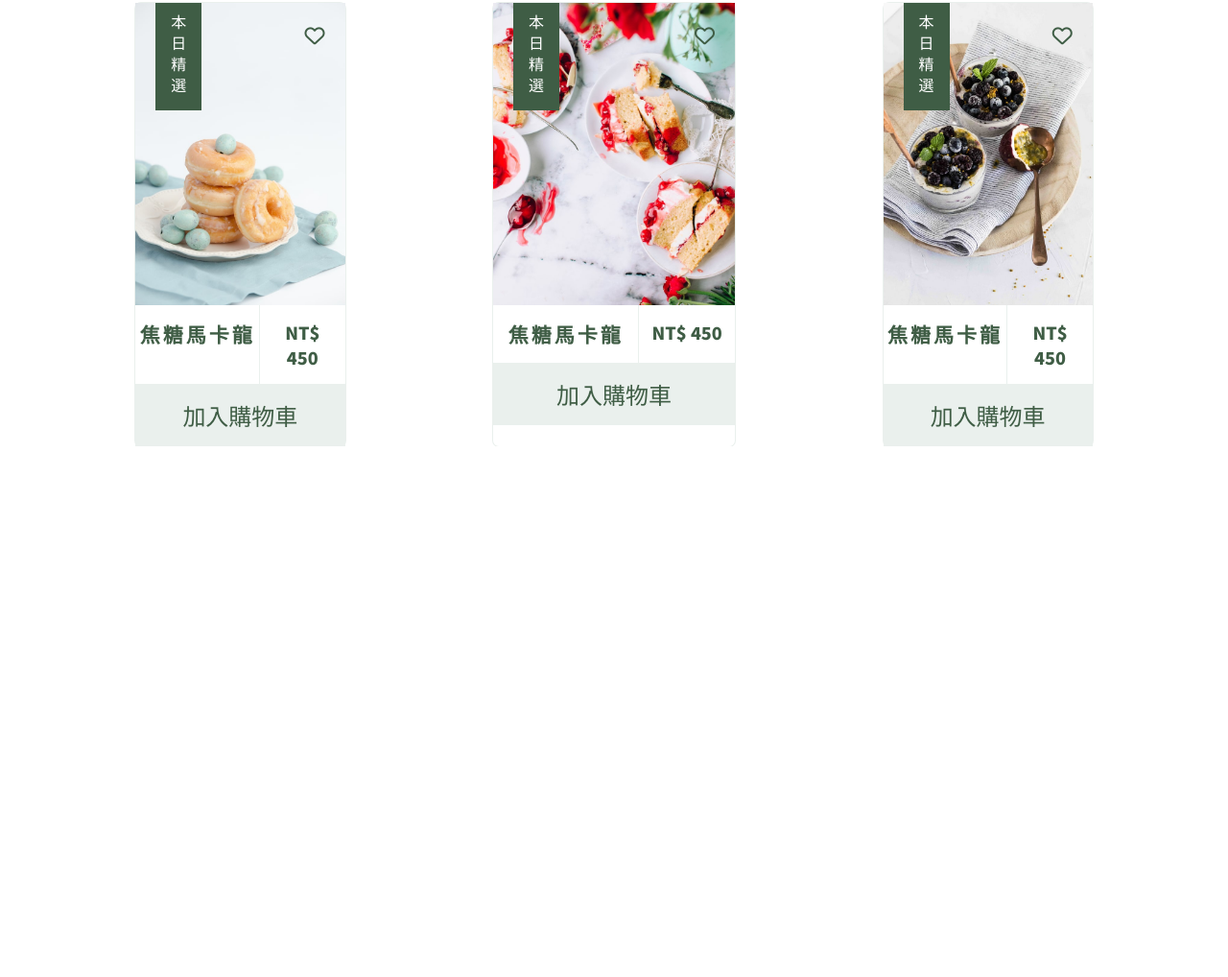
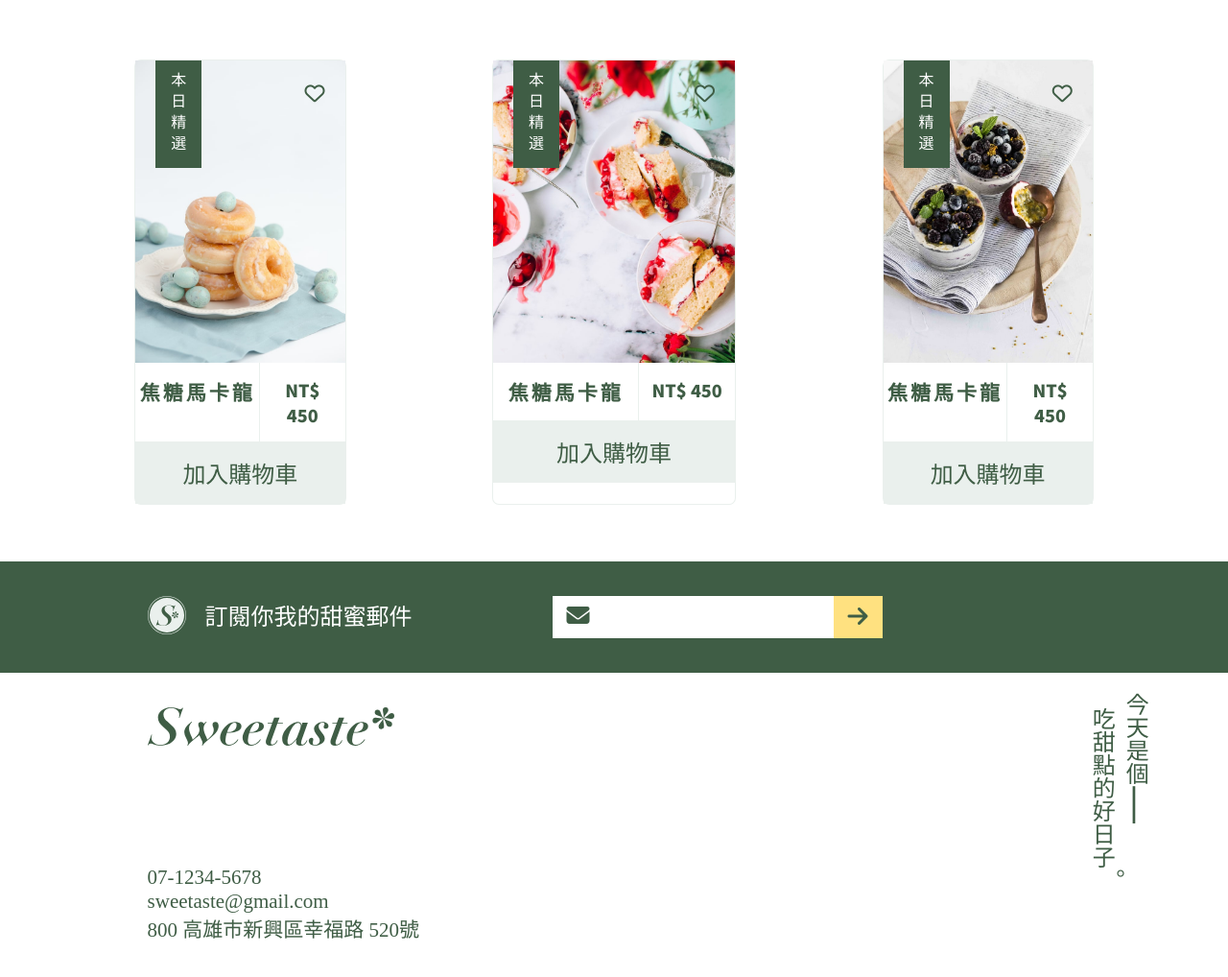
Before and after one commit to laidasan/SweetCake, a website: page page/index.html in a window 1280 px wide. Shown: the part 2657-3675 px from the top of the page at 96% size. Before the commit the page ends 3122 px from the top, so only its background shows below. Drawn offline with Linux system fonts and the light colour scheme.

Commit message:
index.html finish

```diff
--- /dev/null
+++ b/js/app.js
@@ -0,0 +1,14 @@
+(function() {
+    // window.addEventListener('click',(e) => {
+    //     console.log(e.button);
+    //     if(e.button === 2) {
+    //         console.log('kk');
+    //         e.returnValue = false;
+    //         e.cancelBubble = true;
+    //         return false;
+    //     }
+    // })
+    document.oncontextmenu = function() {
+        return false;
+    }
+}) ()
--- a/page/index.html
+++ b/page/index.html
@@ -1,5 +1,6 @@
 <!DOCTYPE html>
 <html lang="en">
+
 <head>
     <meta charset="UTF-8">
     <meta name="viewport" content="width=device-width, initial-scale=1.0">
@@ -12,6 +13,7 @@
     <style>
     </style>
 </head>
+
 <body>
     <div class="header">
         <div class="header__logo-box"><img src="../img/logo/logo-all-dark.svg" alt="" class="header__logo"></div>
@@ -39,12 +41,13 @@
     </div>
 
     <section class="article">
-        <div class="article__img-box article__img-box--left"><img src="../img/image/home/article-1.jfif" alt="" class="article__img"></div>
+        <div class="article__img-box article__img-box--left"><img src="../img/image/home/article-1.jfif" alt=""
+                class="article__img"></div>
         <div class="article-txt article-txt--right">
             <h1 class="primary-main article__title">
                 <span class="article__title__line article__title--firstline">為什麼———</span>
                 <span class="article__title__line article__title--secondline">選擇了做甜點<span>?</span></span>
-                </h1>
+            </h1>
             <p class="article__content">
                 <span class="article__content__line">青山依舊在，幾度夕陽紅。慣看春秋月</span>
                 <span class="article__content__line">一壺濁酒喜相逢，浪花淘盡英雄。是非</span>
@@ -58,7 +61,7 @@
             <h1 class="primary-main article__title">
                 <span class="article__title__line article__title--firstline">為什麼———</span>
                 <span class="article__title__line article__title--secondline">選擇了做甜點<span>?</span></span>
-                </h1>
+            </h1>
             <p class="article__content">
                 <span class="article__content__line">青山依舊在，幾度夕陽紅。慣看春秋月</span>
                 <span class="article__content__line">一壺濁酒喜相逢，浪花淘盡英雄。是非</span>
@@ -66,7 +69,8 @@
                 <span class="article__content__line">樵江渚上，古今多少事，都付笑談中。</span>
             </p>
         </div>
-        <div class="article__img-box article__img-box--right"><img src="../img/image/home/article-1.jfif" alt="" class="article__img"></div>
+        <div class="article__img-box article__img-box--right"><img src="../img/image/home/article-1.jfif" alt=""
+                class="article__img"></div>
     </section>
     <section class="slogan">
         <h1 class="heading-secondary slogan__title u-color-primaryDark">
@@ -77,7 +81,8 @@
     <section class="commodity">
         <div class="commodity-container">
             <div class="commodity-wrap">
-                <div class="commodity__img-box"><img src="../img/image/commodity/cake_1.jfif" alt="" class="commodity__img"></div>
+                <div class="commodity__img-box"><img src="../img/image/commodity/cake_1.jfif" alt=""
+                        class="commodity__img"></div>
                 <div class="commodity-info">
                     <h4 class="heading-fourth commodity__name">焦糖馬卡龍</h4>
                     <span class="heading-fourth commodity__money">NT$ 450</span>
@@ -87,7 +92,8 @@
                 <div class="commodity__heart"><i class="far fa-heart"></i></div>
             </div>
             <div class="commodity-wrap">
-                <div class="commodity__img-box"><img src="../img/image/commodity/cake_2.jfif" alt="" class="commodity__img"></div>
+                <div class="commodity__img-box"><img src="../img/image/commodity/cake_2.jfif" alt=""
+                        class="commodity__img"></div>
                 <div class="commodity-info">
                     <h4 class="heading-fourth commodity__name">焦糖馬卡龍</h4>
                     <span class="heading-fourth commodity__money">NT$ 450</span>
@@ -97,7 +103,8 @@
                 <div class="commodity__heart"><i class="far fa-heart"></i></div>
             </div>
             <div class="commodity-wrap">
-                <div class="commodity__img-box"><img src="../img/image/commodity/cake_3.jfif" alt="" class="commodity__img"></div>
+                <div class="commodity__img-box"><img src="../img/image/commodity/cake_3.jfif" alt=""
+                        class="commodity__img"></div>
                 <div class="commodity-info">
                     <h4 class="heading-fourth commodity__name">焦糖馬卡龍</h4>
                     <span class="heading-fourth commodity__money">NT$ 450</span>
@@ -108,5 +115,36 @@
             </div>
         </div>
     </section>
+    <footer class="footer">
+        <div class="contact">
+            <div class="contact-container">
+                <div class="contact__text">
+                    <img src="../img/logo/logo-light.svg" alt="" class="contact__logo">
+                    <h3 class="heading-thread contact__span">訂閱你我的甜蜜郵件</h3>
+                </div>
+                <form action="" class="contact-form">
+                    <label for="email" class="contact__label">
+                        <i class="fas fa-envelope contact__emailIcon"></i>
+                    </label>
+                    <input type="email" name="email" id="email" class="contact__email">
+                    <button class="contact__btn"><i class="fas fa-arrow-right"></i></button>
+                </form>
+            </div>
+        </div>
+        <div class="footer-content">
+            <img src="../img/logo/logotype-lg-dark.svg" alt="" class="footer__logo">
+            <div class="footer-content__info">
+                <span class="footer-content__info__phone">07-1234-5678</span>
+                <span class="footer-content__info__mail">sweetaste@gmail.com</span>
+                <span class="footer-content__info__address">800 高雄市新興區幸福路 520號</span>
+            </div>
+            <h3 class="heading-thread u-color-primaryDark footer__slogan">
+                <span class="footer__slogan__line">今天是個——</span>
+                <span class="footer__slogan__line">吃甜點的好日子 <span>。</span></span>
+            </h3>
+        </div>
+    </footer>
+    <script src="../js/app.js"></script>
 </body>
+
 </html>
--- /dev/null
+++ b/sass/component/_contact.scss
@@ -0,0 +1,73 @@
+.contact {
+    // justify-content: space-around;
+
+    &-container {
+        //兩欄寫法1
+        // display: flex;
+        // justify-content: space-between;
+
+        // margin: 0 120px;
+        overflow: hidden;
+    }
+    &__text {
+        //兩欄寫法2
+        float: left;
+        margin-right: 15%;
+        //
+
+        line-height: 40px;
+
+        color: $color-white;
+    }
+    &__logo {
+        width: 40px;
+        float: left;
+    }
+    &__span {
+        margin-left: 60px;
+    }
+
+
+
+    //form
+    &-form {
+        //兩欄寫法2
+        //BFC 清出浮動
+        overflow: hidden;
+        //
+        // padding: 15px 21px;
+        font-size: 0;
+        // height: 0;
+        display: flex;
+        // background: $color-white;
+    }
+
+
+    &__label {
+        padding: 8px 0 8px 15px;
+        background: $color-white;
+    }
+    &__emailIcon {
+        color: $color-primary-greenDark;
+        // padding: 15px;
+        margin: auto;
+        font-size: 24px;
+        background: $color-white;
+    }
+    &__email{
+        border: none;
+        outline: none;
+        font-size: 18px;
+        padding: 11px;
+
+    }
+    &__btn {
+        // padding: 0 39px ;
+        padding: 8px 15px;
+        border: none;
+        background: $color-primary-yellow;
+        position: relative;
+        font-size: 24px;
+        color: $color-primary-greenDark;
+    }
+}
--- a/sass/component/_footer.scss
+++ b/sass/component/_footer.scss
@@ -0,0 +1,64 @@
+.footer {
+
+    &-content {
+        // display: flex;
+        // align-items: space-between;
+        position: relative;
+
+        padding: 36px 12%;
+        &__info {
+            color: $color-primary-greenDark;
+            font-family: 'Noto Serif TC', serif;
+            font-size: 21px;
+            span {
+                display: block;
+            }
+            &__phone {
+
+            }
+
+            &__email {
+
+            }
+            &__address {
+
+            }
+        }
+
+    }
+
+    // &__logo-box {
+    //     width: 170px;
+    //     height: 30px;
+    //     margin-bottom: 120px;
+    // }
+    &__logo {
+        height: 40px;
+        margin-bottom: 120px;
+    }
+
+
+    &__slogan {
+        position: absolute;
+        writing-mode: vertical-rl;
+        top: 36px;
+        left: 0;
+        bottom: 0;
+        right: 6%;
+
+        &__line {
+            display: block;
+            position: relative;
+
+            &:nth-child(1) {
+                top: -15px;
+            }
+            &:nth-child(2) {
+                span {
+                   position: absolute;
+                   right: -10px;
+                }
+            }
+        }
+    }
+}
--- a/sass/main.scss
+++ b/sass/main.scss
@@ -12,6 +12,7 @@
 @import "component/banner";
 @import "component/btn";
 @import "component/commodity";
+@import "component/contact";
 @import "component/footer";
 @import "component/header";
 @import "component/slogan";
--- a/sass/page/_home.scss
+++ b/sass/page/_home.scss
@@ -29,5 +29,15 @@
 }
 
 .commodity {
-    padding: 0 5%;
+    padding: 60px 5%;
 }
+
+.contact {
+    // padding: 36px 120px;
+    // padding: 36px 120px;
+    padding: 36px 12%;
+    background: $color-primary-greenDark;
+}
+.footer {
+    // padding: 36px 120px;
+}
```
Also changed, not shown: style/style.css.
